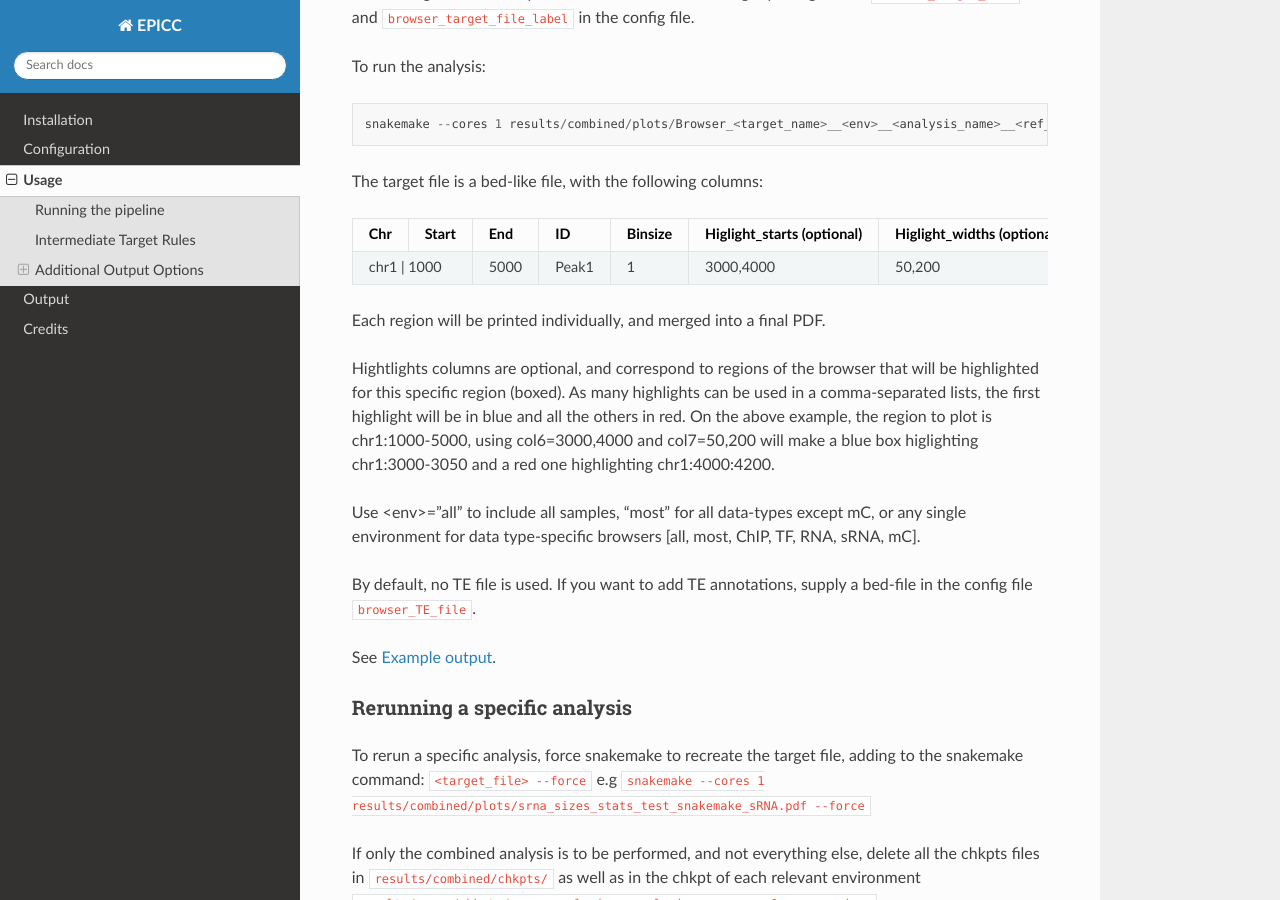
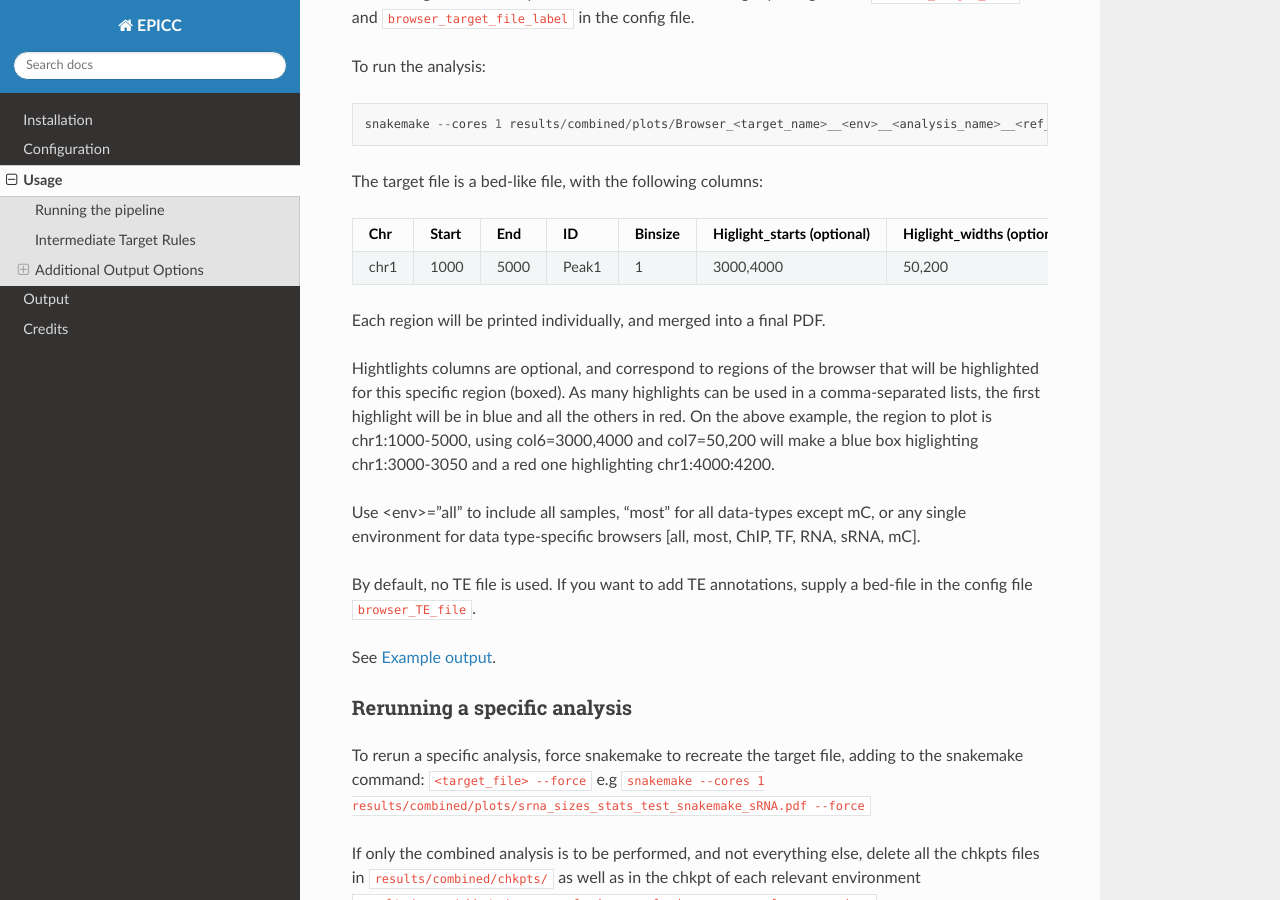
Before and after one commit to joncahn/epicc-documentation, a Sphinx documentation site: the page built from docs/source/usage.rst, in a window 1280 px wide and 900 px high, scrolled down 7355 px. Built offline with Sphinx 7.4.7 and the Read the Docs theme 3.1.0, drawn with Linux system fonts in a browser that asks for light colours.

```diff
--- a/docs/source/usage.rst
+++ b/docs/source/usage.rst
@@ -255,11 +255,11 @@ To run the analysis:
 
 The target file is a bed-like file, with the following columns:
 
-+-----+-------+------+-------+---------+----------------------------+----------------------------+
-| Chr | Start | End  | ID    | Binsize | Higlight_starts (optional) | Higlight_widths (optional) |
-+=====+=======+======+=======+=========+============================+============================+
-| chr1 | 1000 | 5000 | Peak1 | 1       | 3000,4000                  | 50,200                     |
-+-----+-------+------+-------+---------+----------------------------+----------------------------+
++------+-------+------+-------+---------+----------------------------+----------------------------+
+| Chr  | Start | End  | ID    | Binsize | Higlight_starts (optional) | Higlight_widths (optional) |
++======+=======+======+=======+=========+============================+============================+
+| chr1 | 1000  | 5000 | Peak1 | 1       | 3000,4000                  | 50,200                     |
++------+-------+------+-------+---------+----------------------------+----------------------------+
 
 Each region will be printed individually, and merged into a final PDF.
 
```
